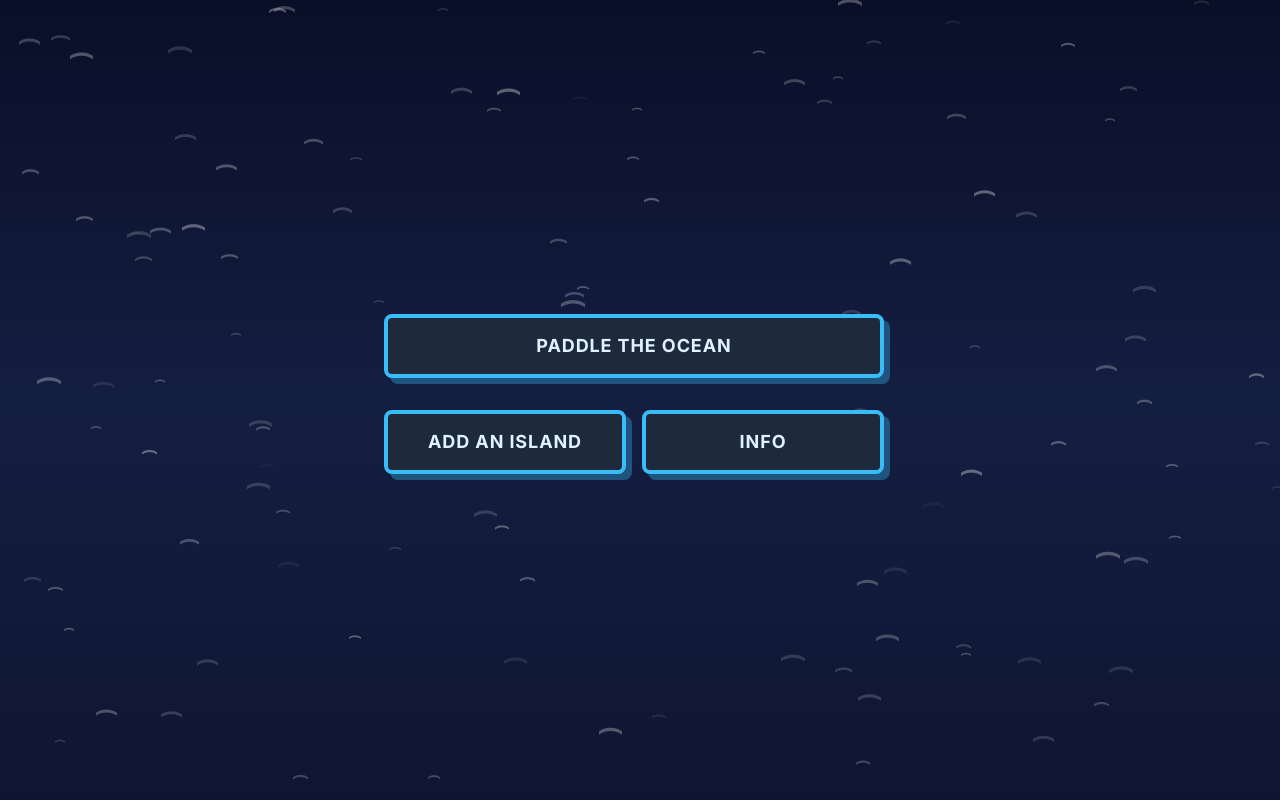
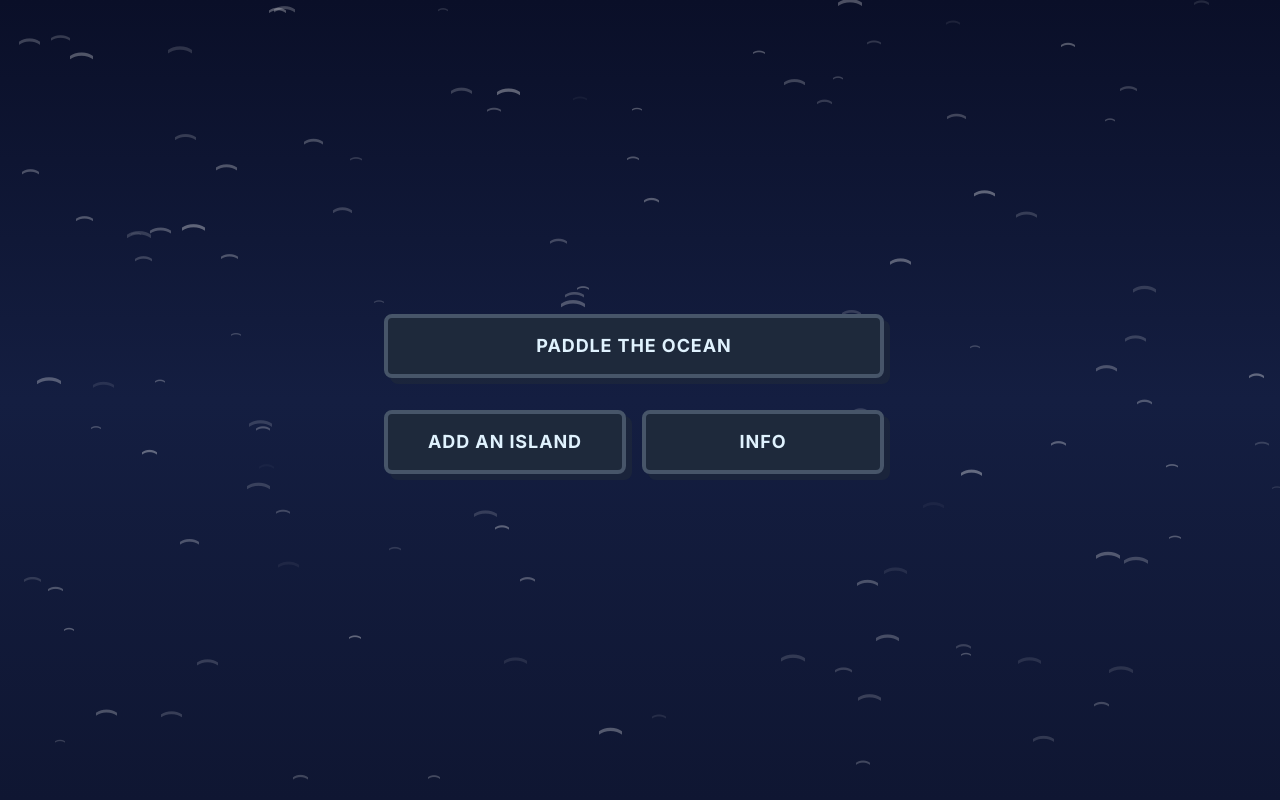
Before and after one commit to gongahkia/sea-kayak, a Next.js app in the folder sea-kayak-app/: page / in a window 1280 px wide. Shown: the top 800 px of the page. Built offline with nearby package versions, Linux system fonts and the light colour scheme; no server answers.

Commit message:
feat(app): tweaking to view each weather state

```diff
--- a/sea-kayak-app/app/globals.css
+++ b/sea-kayak-app/app/globals.css
@@ -56,7 +56,7 @@ body {
   left: 0;
   width: 100%;
   height: 100%;
-  background-color: rgba(56, 189, 248, 0.35);
+  background-color: rgba(30, 41, 59, 0.7);
   z-index: 1;
   border-radius: 0.5rem;
 }
--- a/sea-kayak-app/app/page.tsx
+++ b/sea-kayak-app/app/page.tsx
@@ -31,7 +31,7 @@ export default function Home() {
   const infoSectionRef = useRef<HTMLDivElement>(null)
 
   const [sgtHour, setSgtHour] = useState(22) // TEMP: forced to 10pm for night preview
-  const [weatherCategory, setWeatherCategory] = useState<WeatherCategory>("clear")
+  const [weatherCategory, setWeatherCategory] = useState<WeatherCategory>("clear") // TEMP: forced for preview
 
   const isNight = true // TEMP: forced night mode for preview
 
@@ -106,7 +106,7 @@ export default function Home() {
   const subtleLinkClass = isNight
     ? "text-sky-300 hover:underline"
     : "text-indigo-500 hover:underline"
-  const btnBorder = isNight ? "border-sky-400" : "border-black"
+  const btnBorder = isNight ? "border-slate-600" : "border-black"
   const btnText = isNight ? "text-sky-100" : "text-black"
   const btnBg = isNight ? "bg-slate-800" : "bg-white"
   const shadowClass = isNight ? "neobrutalist-button-shadow-night" : "neobrutalist-button-shadow"
```
